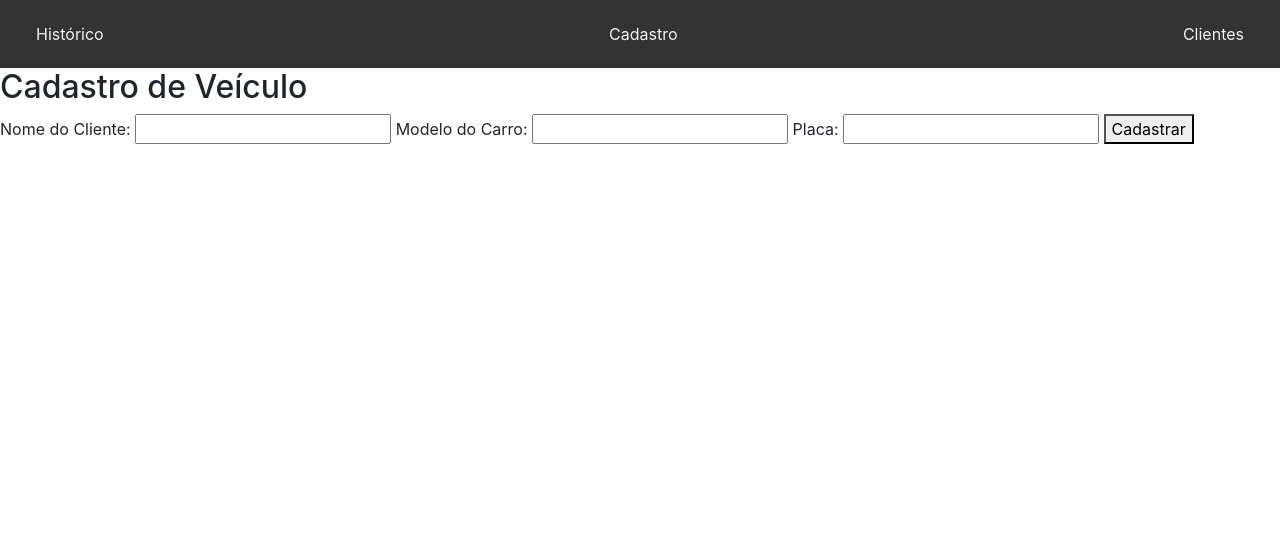
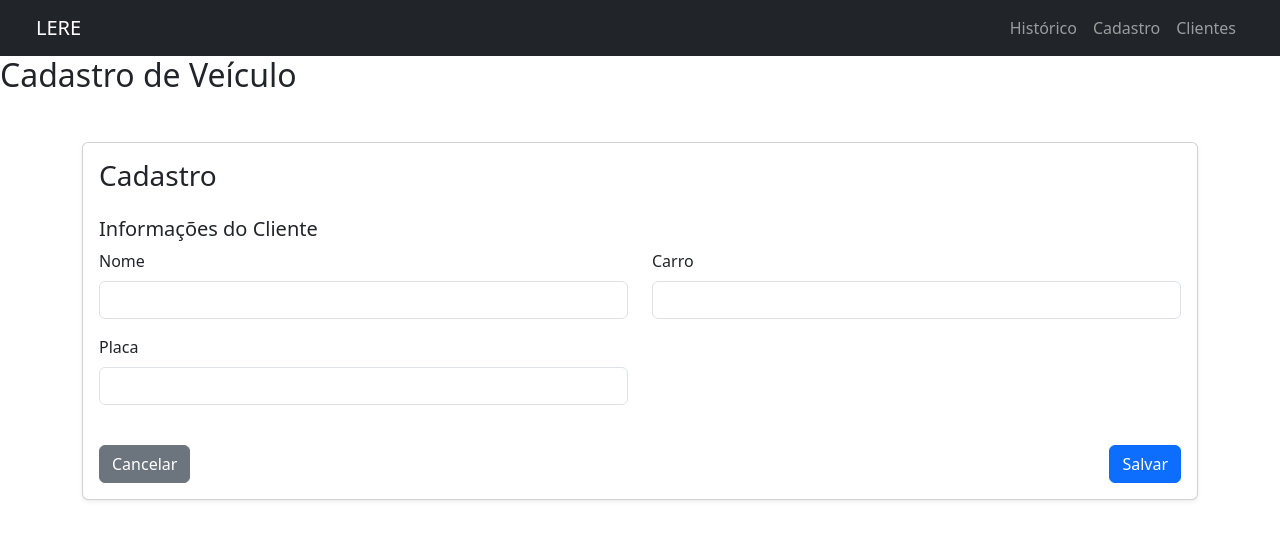
Before and after one commit to FbFabricio/Lere, a Django app: page /cadastro/ in a window 1280 px wide. Shown: the top 540 px of the page. Run offline with Django 5.2, Linux system fonts and the light colour scheme; some libraries are stand-ins or nearby versions.

Commit message:
ajuste na navbar, resolvido bug no formulario cadastro

```diff
--- a/oficina/forms.py
+++ b/oficina/forms.py
@@ -1,4 +1,5 @@
 from django import forms
+from .models import Cliente
 
 class LoginForm(forms.Form):
     username = forms.CharField(
@@ -16,3 +17,8 @@ class LoginForm(forms.Form):
         }),
         label='Senha'
     )
+class ClienteForm(forms.ModelForm):
+    class Meta:
+        model = Cliente
+
+        fields = ['nome', 'carro', 'placa']
--- a/oficina/models.py
+++ b/oficina/models.py
@@ -1,15 +1,15 @@
 from django.db import models
-from django.utils import timezone
+# from django.utils import timezone
 
 
 
 # Create your models here.
 class Cliente(models.Model):
-    data_atual = timezone.now()
+
     nome = models.CharField(max_length=100)
     carro = models.CharField(max_length=100)
     placa = models.CharField(max_length=10, unique=True)
-    Data_entrada = models.DateField(default=data_atual)
+    # Data_entrada = models.DateField(default= timezone.now())
 
 
     def __str__(self):
--- a/oficina/templates/oficina/cadastro.html
+++ b/oficina/templates/oficina/cadastro.html
@@ -1,30 +1,46 @@
+{% load widget_tweaks %}
 <!DOCTYPE html>
 <html lang="pt-br">
 <head>
     <meta charset="UTF-8">
     <meta name="viewport" content="width=device-width, initial-scale=1.0">
     <title>Cadastro de Veículo</title>
-    <link href="https://stackpath.bootstrapcdn.com/bootstrap/4.5.2/css/bootstrap.min.css" rel="stylesheet">
-
+    <link href="https://cdn.jsdelivr.net/npm/bootstrap@5.3.0/dist/css/bootstrap.min.css" rel="stylesheet">
 </head>
 <body>
     {% include 'oficina/navbar.html' %}
     <h2>Cadastro de Veículo</h2>
 
-    <form method="post">
-        {% csrf_token %}
+    <div class="container mt-5">
+        <div class="card shadow-sm">
+            <div class="card-body">
+                <h3 class="mb-4">Cadastro</h3>
 
-        <label for="nome">Nome do Cliente:</label>
-        <input type="text" id="nome" name="nome" required>
+                <form method="POST">
+                    {% csrf_token %}
+                    <h5 class="mt-3 mb-2">Informações do Cliente</h5>
+                        <div class="row">
+                            <div class="col-md-6 mb-3">
+                                <label for="id_nome" class="form-label">Nome</label>
+                                {{ form.nome|add_class:"form-control" }}
+                            </div>
 
-        <label for="carro">Modelo do Carro:</label>
-        <input type="text" id="carro" name="carro" required>
+                            <div class="col-md-6 mb-3">
+                                <label for="id_carro" class="form-label">Carro</label>
+                                {{ form.carro|add_class:"form-control" }}
+                            </div>
 
-        <label for="placa">Placa:</label>
-        <input type="text" id="placa" name="placa" required>
-
-        <button type="submit">Cadastrar</button>
-    </form>
-
-</body>
+                            <div class="col-md-6 mb-3">
+                                <label for="id_placa" class="form-label">Placa</label>
+                                {{ form.placa|add_class:"form-control" }}
+                            </div>
+                        </div>
+                    <div class="d-flex justify-content-between mt-4">
+                        <button type="button" class="btn btn-secondary">Cancelar</button>
+                        <button type="submit" class="btn btn-primary">Salvar</button>
+                    </div>
+                </form>
+            </div>
+        </div>
+    </div>
 </html>
--- a/oficina/templates/oficina/historico.html
+++ b/oficina/templates/oficina/historico.html
@@ -28,7 +28,7 @@
                             <td>{{ item.nome }}</td>
                             <td>{{ item.nome }}</td>
                             <td>{{ item.placa }}</td>
-                            <td>{{ item.data_atual }}</td>
+                            <!-- <td>{{ item.data_atual }}</td> -->
                         </tr>
                     {% endfor %}
                 </tbody>
--- a/oficina/templates/oficina/lista_contatos.html
+++ b/oficina/templates/oficina/lista_contatos.html
@@ -2,6 +2,9 @@
 <html>
 <head>
     <title>Lista de Clientes</title>
+    <meta charset="UTF-8">
+    <title>Login</title>
+    <link href="https://cdn.jsdelivr.net/npm/bootstrap@5.3.0/dist/css/bootstrap.min.css" rel="stylesheet">
 </head>
 <body>
     {% include 'oficina/navbar.html' %}
--- a/oficina/templates/oficina/navbar.html
+++ b/oficina/templates/oficina/navbar.html
@@ -1,28 +1,30 @@
-<!-- Navbar -->
-<div class="navbar">
-    <a href="{% url 'historico_clientes' %}">Histórico</a>
-    <a href="{% url 'cadastro_clientes' %}">Cadastro</a>
-    <a href="{% url 'lista_de_clientes' %}">Clientes</a>
-</div>
 
-<style>
-    .navbar {
-        background-color: #333;
-        overflow: hidden;
-        padding: 10px 20px;
-    }
+    <nav class="navbar navbar-expand-lg navbar-dark bg-dark px-4">
+        <div class="container-fluid">
+            <!-- Título ou logo opcional -->
+            <a class="navbar-brand" href="#">LERE</a>
 
-    .navbar a {
-        float: left;
-        color: #f2f2f2;
-        text-align: center;
-        padding: 12px 16px;
-        text-decoration: none;
-        font-size: 16px;
-    }
 
-    .navbar a:hover {
-        background-color: #575757;
-        color: white;
-    }
-</style>
+            <button class="navbar-toggler" type="button" data-bs-toggle="collapse" data-bs-target="#navbarLinks"
+                aria-controls="navbarLinks" aria-expanded="false" aria-label="Toggle navigation">
+                <span class="navbar-toggler-icon"></span>
+            </button>
+
+            <div class="collapse navbar-collapse justify-content-end" id="navbarLinks">
+                <ul class="navbar-nav">
+                    <li class="nav-item">
+                        <a class="nav-link" href="{% url 'historico_clientes' %}">Histórico</a>
+                    </li>
+                    <li class="nav-item">
+                        <a class="nav-link" href="{% url 'cadastro_clientes' %}">Cadastro</a>
+                    </li>
+                    <li class="nav-item">
+                        <a class="nav-link" href="{% url 'lista_de_clientes' %}">Clientes</a>
+                    </li>
+                </ul>
+            </div>
+        </div>
+    </nav>
+
+    <!-- Scripts do Bootstrap (coloque antes do </body>) -->
+    <script src="https://cdn.jsdelivr.net/npm/bootstrap@5.3.3/dist/js/bootstrap.bundle.min.js"></script>
--- a/oficina/urls.py
+++ b/oficina/urls.py
@@ -4,6 +4,6 @@ from . import views
 urlpatterns = [
     #path('historico',),
     path('contatos/', views.contatos, name='lista_de_clientes'),
-    path('cadastro/', views.cadastro, name='cadastro_clientes'),
+    path('cadastro/', views.cadastro_cliente, name='cadastro_clientes'),
     path('historico/', views.historico, name='historico_clientes'),
     ]
--- a/oficina/views.py
+++ b/oficina/views.py
@@ -3,7 +3,7 @@ from django.contrib.auth.decorators import login_required
 from django.contrib.auth import authenticate, login
 from django.urls import reverse
 from .models import Cliente
-from .forms import LoginForm
+from .forms import LoginForm, ClienteForm
 
 # Create your views here.
 
@@ -32,7 +32,7 @@ def login_view(request):
     return render(request, 'oficina/login.html', {'form': form})
 
 # @login_required
-def cadastro(request,HttpResponsePermantRedirect='contatos/'):
+def cadastro(request):
     if request.method == 'POST':
         nome = request.POST.get('nome')
         carro = request.POST.get('carro')
@@ -41,7 +41,7 @@ def cadastro(request,HttpResponsePermantRedirect='contatos/'):
         # Criar e salvar no banco de dados
         Cliente.objects.create(nome=nome, carro=carro, placa=placa)
 
-        return redirect(HttpResponsePermantRedirect)  # Redireciona para a lista de veículos
+        return redirect()  # Redireciona para a lista de veículos
 
     return render(request, 'oficina/cadastro.html')
 
@@ -50,3 +50,14 @@ def cadastro(request,HttpResponsePermantRedirect='contatos/'):
 def historico(request):
     historico = Cliente.objects.all()
     return render(request, 'oficina/historico.html', {'historico': historico})
+
+def cadastro_cliente(request):
+    if request.method == 'POST':
+        form = ClienteForm(request.POST)
+        if form.is_valid():
+            form.save()  # <- Aqui ele salva no banco
+            return redirect('lista_de_clientes')  # ou qualquer outra página
+    else:
+        form = ClienteForm()
+
+    return render(request, 'oficina/cadastro.html', {'form': form})
--- a/project/settings.py
+++ b/project/settings.py
@@ -133,9 +133,6 @@ USE_TZ = True
 
 STATIC_URL = 'static/'
 
-STATICFILES_DIRS = [
-    BASE_DIR / "static",
-]
 
 # Default primary key field type
 # https://docs.djangoproject.com/en/5.1/ref/settings/#default-auto-field
--- a/requirements.txt
+++ b/requirements.txt
@@ -1,4 +1,4 @@
 asgiref==3.8.1
 Django==5.2
+django-widget-tweaks==1.5.0
 sqlparse==0.5.3
-typing_extensions==4.13.1
```
Also changed, not shown: oficina/migrations/0001_initial.py.
